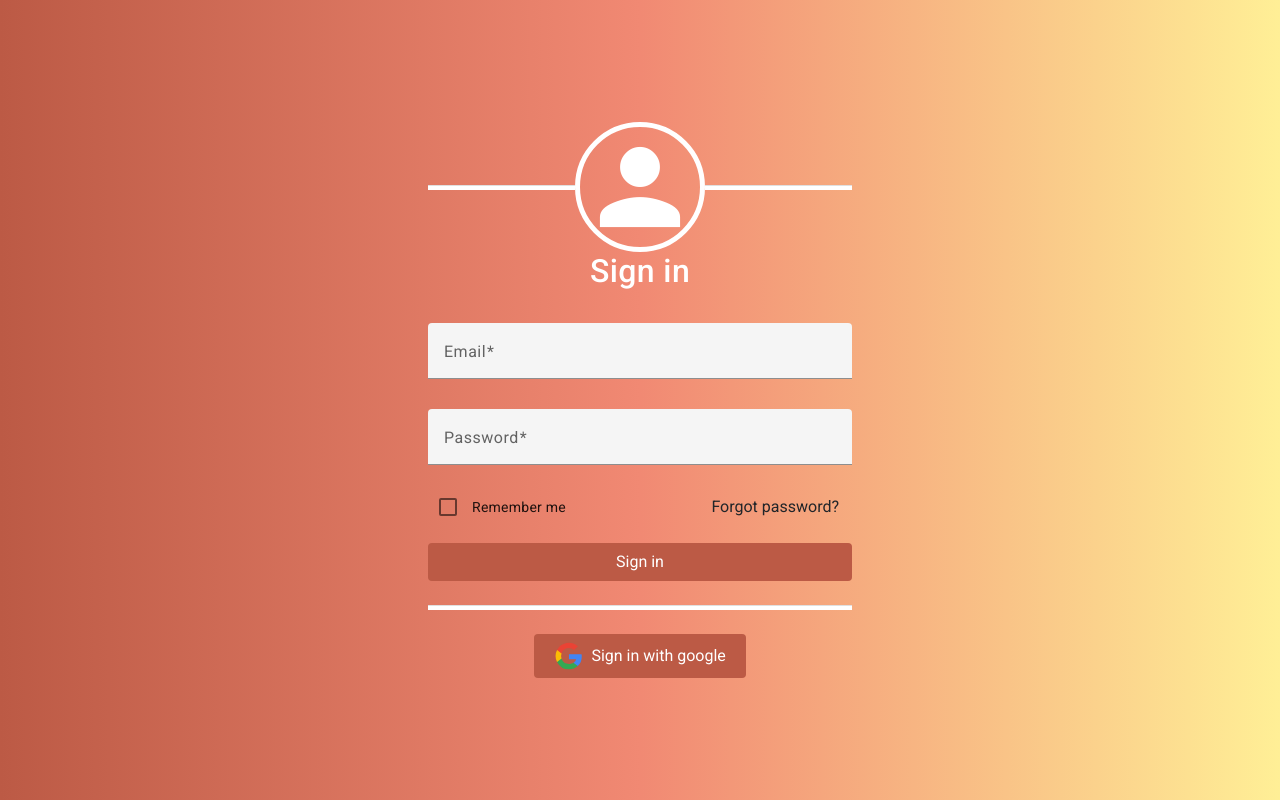
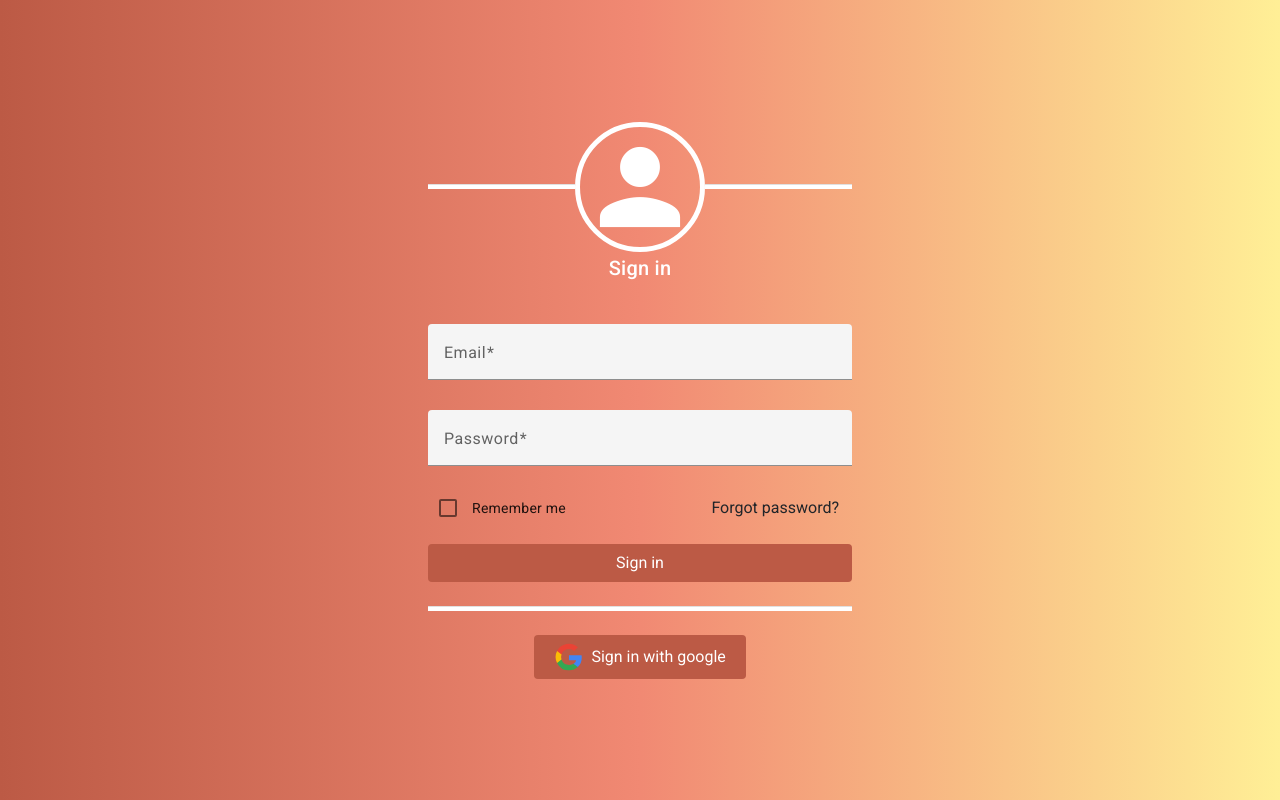
Before and after one commit to 123yael/client-home, an Angular app: page / in a window 1280 px wide. Built offline with nearby package versions, Linux system fonts and the light colour scheme.

Commit message:
resolve deploy

```diff
--- a/angular.json
+++ b/angular.json
@@ -46,7 +46,7 @@
                 {
                   "type": "anyComponentStyle",
                   "maximumWarning": "2kb",
-                  "maximumError": "4kb"
+                  "maximumError": "1mb"
                 }
               ],
               "fileReplacements": [
--- a/src/app/components/sign-in/sign-in.component.scss
+++ b/src/app/components/sign-in/sign-in.component.scss
@@ -1,5 +1,4 @@
 @import '../../../styles.scss';
-@import '../../../assets/bootstrap.min.css';
 
 $width-circle: 130;
 
--- a/src/index.html
+++ b/src/index.html
@@ -9,6 +9,7 @@
   <link rel="preconnect" href="https://fonts.gstatic.com">
   <link href="https://fonts.googleapis.com/css2?family=Roboto:wght@300;400;500&display=swap" rel="stylesheet">
   <link href="https://fonts.googleapis.com/icon?family=Material+Icons" rel="stylesheet">
+  <link href="../assets/bootstrap.min.css" rel="stylesheet">
 </head>
 <body class="mat-typography">
   <app-root></app-root>
```
